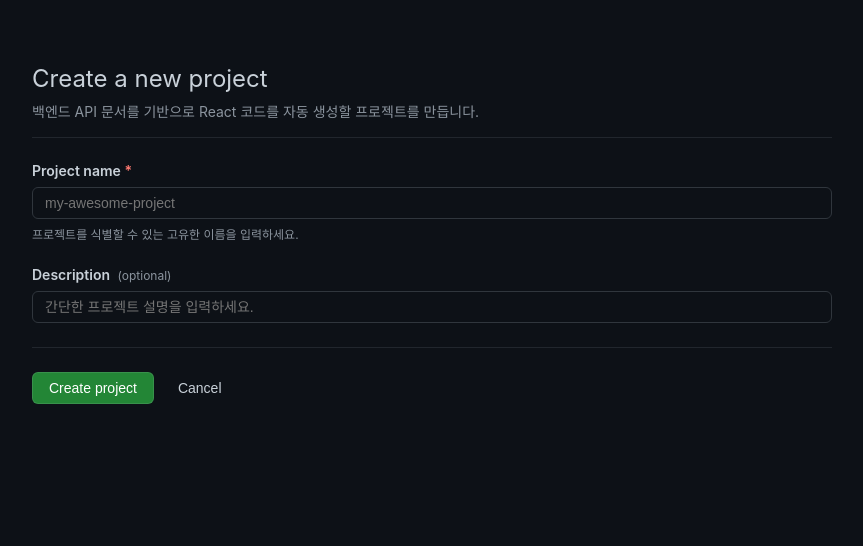
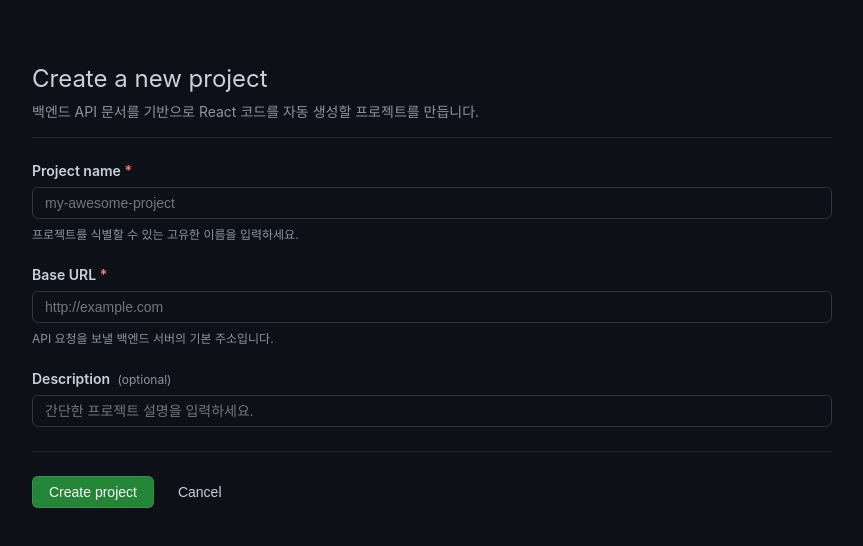
Before and after one commit to civilian38/AutoFE, a React (Create React App) app: page /project/create in a window 1280 px wide. Shown: the top 546 px of the page, without its empty margins (208-1071 px from the left). Built offline with nearby package versions, Linux system fonts and the light colour scheme.

Commit message:
project create implemented base url

```diff
--- a/src/pages/Project/Create.jsx
+++ b/src/pages/Project/Create.jsx
@@ -7,6 +7,7 @@ const Create = () => {
   const navigate = useNavigate();
   const [formData, setFormData] = useState({
     name: '',
+    base_url: '', // [New] API 변경으로 추가된 필드
     description: ''
   });
   const [error, setError] = useState(null);
@@ -25,28 +26,42 @@ const Create = () => {
     setError(null);
     setIsSubmitting(true);
 
-    // 유효성 검사 (간단한 예시)
+    // 유효성 검사
     if (!formData.name.trim()) {
       setError("프로젝트 이름을 입력해주세요.");
       setIsSubmitting(false);
       return;
     }
 
+    // base_url이 필수라고 가정하고 검사 (필수가 아니라면 이 부분 제거 가능)
+    if (!formData.base_url.trim()) {
+        setError("Base URL을 입력해주세요.");
+        setIsSubmitting(false);
+        return;
+    }
+
     try {
       // API 문서에 명시된 Endpoint로 POST 요청
-      await authApi.post('/project/', formData);
+      // Payload: { name, base_url, description }
+      const response = await authApi.post('/project/', formData);
 
-      // 성공 시 홈으로 이동 (혹은 생성된 프로젝트 상세 페이지로 이동 가능)
-      navigate('/');
+      // 생성된 프로젝트의 ID를 받아 상세 페이지로 이동
+      const newProjectId = response.data.id;
+      navigate(`/project/${newProjectId}`);
+
     } catch (err) {
       console.error("Project creation failed:", err);
       // DRF 에러 응답 처리
       if (err.response && err.response.data) {
-        // name 필드 에러가 배열로 올 경우 처리
-        if (err.response.data.name) {
-          setError(`이름 오류: ${err.response.data.name.join(' ')}`);
+        // 에러 메시지가 객체나 배열로 올 경우를 대비한 단순화 처리
+        const serverError = err.response.data;
+        if (typeof serverError === 'object') {
+             // 첫 번째 에러 메시지만 추출하여 표시
+            const firstKey = Object.keys(serverError)[0];
+            const msg = Array.isArray(serverError[firstKey]) ? serverError[firstKey][0] : serverError[firstKey];
+            setError(`${firstKey}: ${msg}`);
         } else {
-          setError("프로젝트 생성 중 오류가 발생했습니다. 다시 시도해주세요.");
+            setError("프로젝트 생성 중 오류가 발생했습니다. 입력을 확인해주세요.");
         }
       } else {
         setError("서버와 통신할 수 없습니다.");
@@ -84,6 +99,26 @@ const Create = () => {
             />
             <p className={styles.helpText}>
               프로젝트를 식별할 수 있는 고유한 이름을 입력하세요.
+            </p>
+          </div>
+
+          {/* [New] Base URL Input */}
+          <div className={styles.inputGroup}>
+            <label htmlFor="base_url" className={styles.label}>
+              Base URL <span className={styles.required}>*</span>
+            </label>
+            <input
+              type="text"
+              id="base_url"
+              name="base_url"
+              className={styles.input}
+              value={formData.base_url}
+              onChange={handleChange}
+              placeholder="http://example.com"
+              autoComplete="off"
+            />
+            <p className={styles.helpText}>
+              API 요청을 보낼 백엔드 서버의 기본 주소입니다.
             </p>
           </div>
 
```
